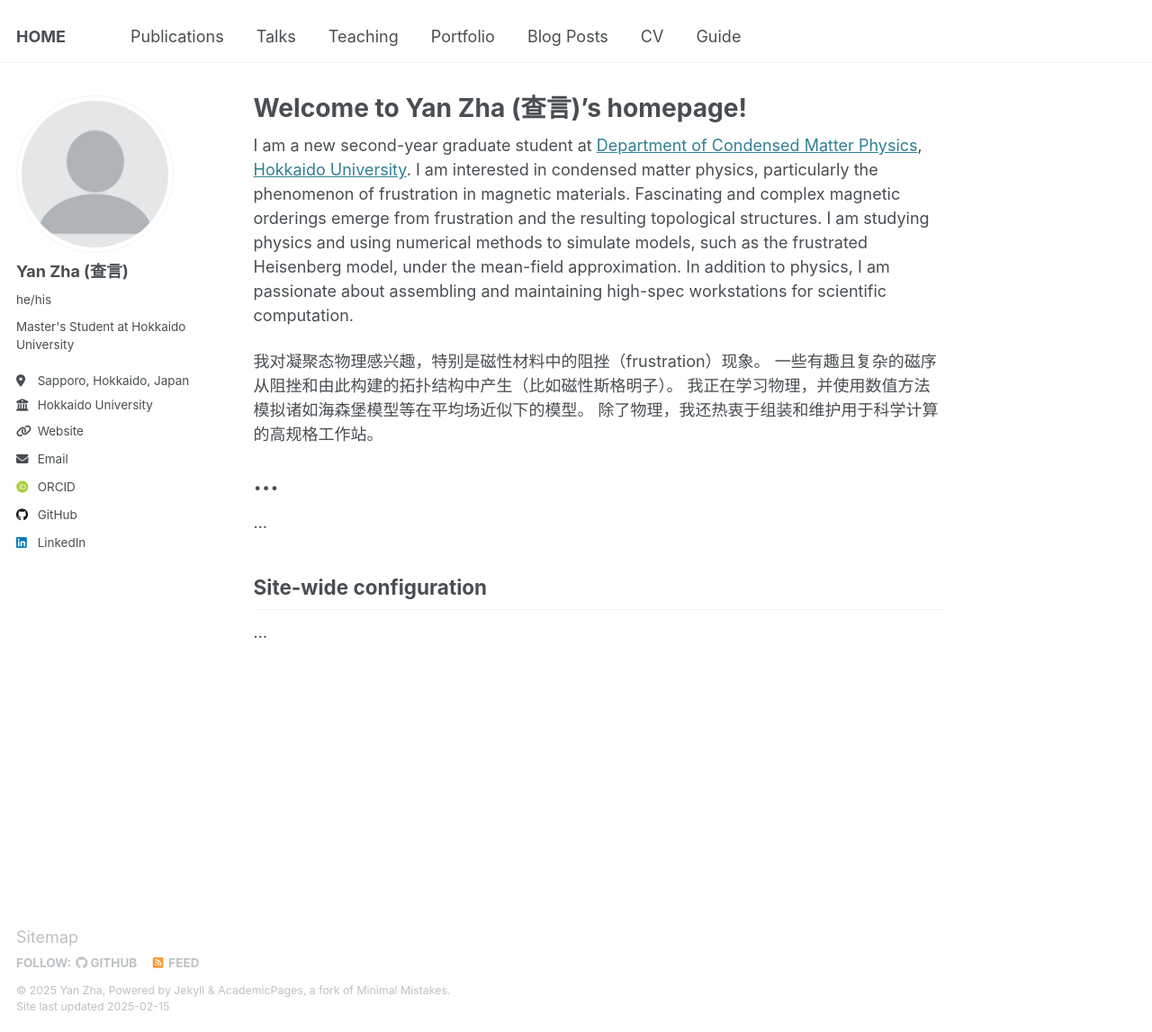
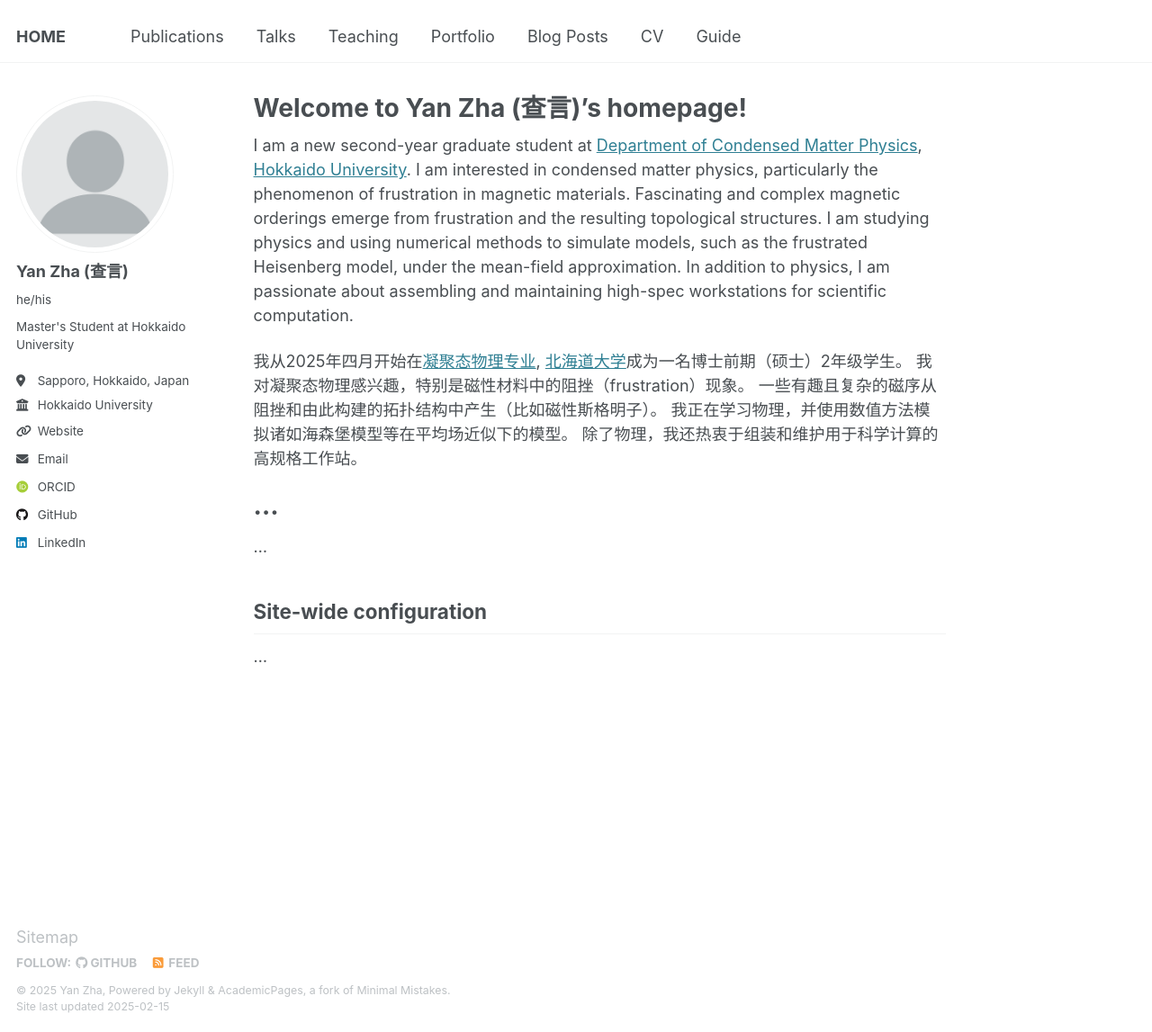
Before and after one commit to yzhacn/yzhacn.github.io, a Jekyll site: the page built from _pages/about.md, in a window 1280 px wide and 1147 px high. Shown: the whole window at 90% size. Built offline with Jekyll 4.4.1, drawn with Linux system fonts in a browser that asks for light colours; some web fonts are replaced.

Commit message:
Update about.md

```diff
--- a/_pages/about.md
+++ b/_pages/about.md
@@ -11,6 +11,7 @@ I am a new second-year graduate student at [Department of Condensed Matter Physi
 I am interested in condensed matter physics, particularly the phenomenon of frustration in magnetic materials. Fascinating and complex magnetic orderings emerge from frustration and the resulting topological structures.
 I am studying physics and using numerical methods to simulate models, such as the frustrated Heisenberg model, under the mean-field approximation. In addition to physics, I am passionate about assembling and maintaining high-spec workstations for scientific computation.
 
+我从2025年四月开始在[凝聚态物理专业](https://www2.sci.hokudai.ac.jp/gs/dcmp), [北海道大学](https://www.hokudai.ac.jp/)成为一名博士前期（硕士）2年级学生。
 我对凝聚态物理感兴趣，特别是磁性材料中的阻挫（frustration）现象。
 一些有趣且复杂的磁序从阻挫和由此构建的拓扑结构中产生（比如磁性斯格明子）。
 我正在学习物理，并使用数值方法模拟诸如海森堡模型等在平均场近似下的模型。
```
